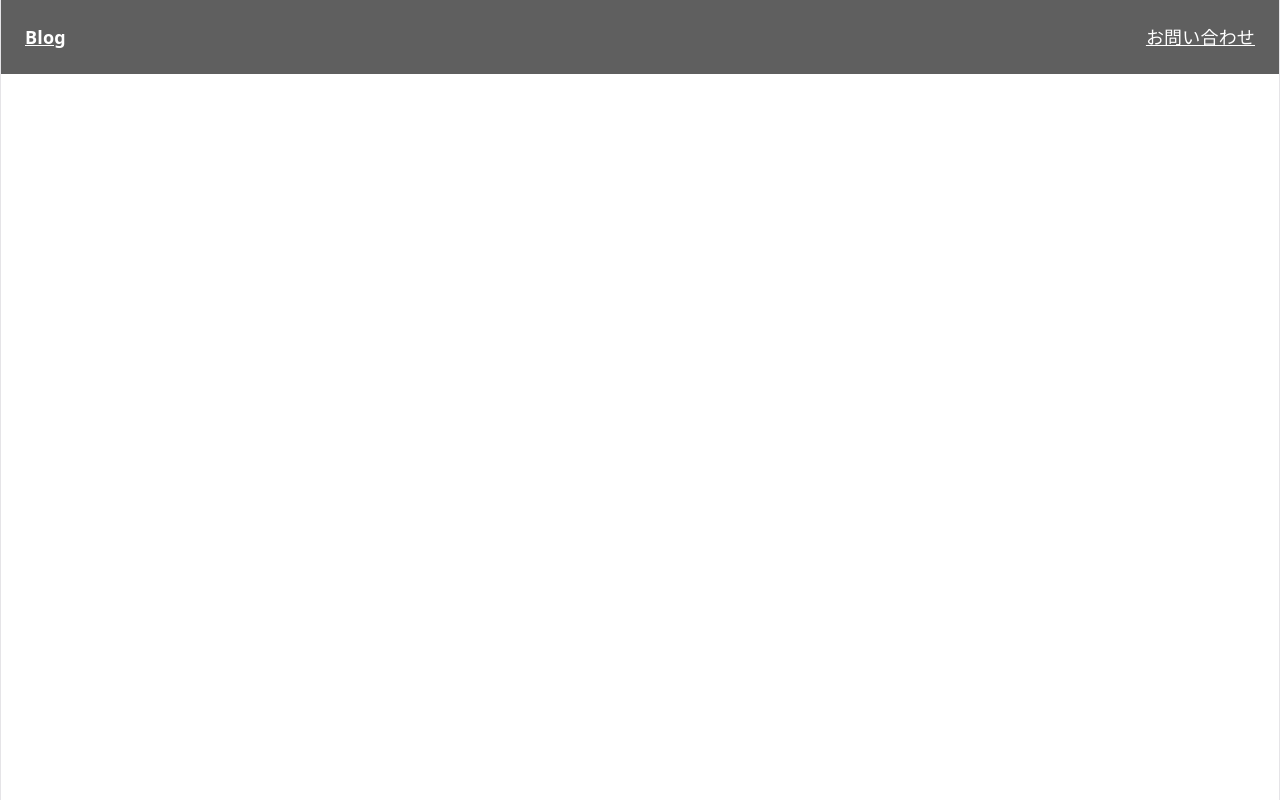
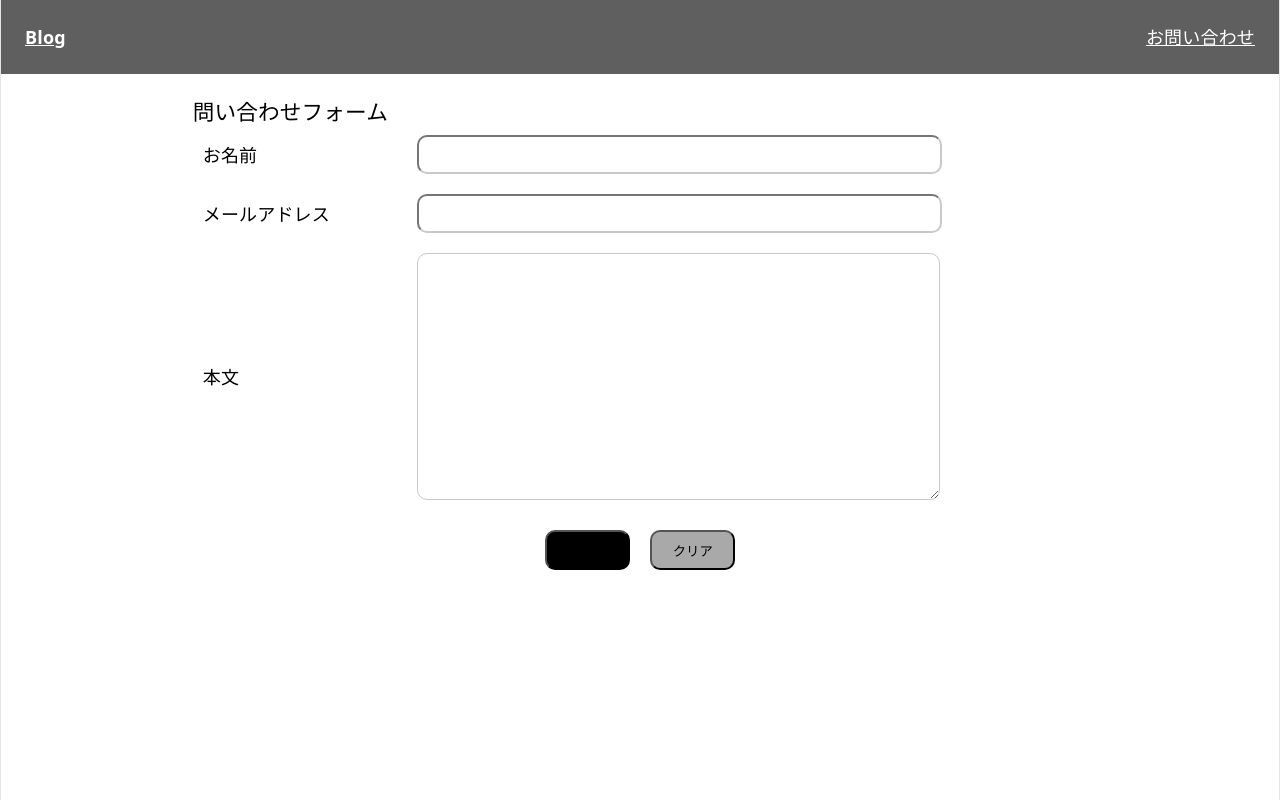
Before and after one commit to rui12212/chapter-6, a React (Vite) app: page /contact in a window 1280 px wide. Before the commit this address had no page. Built offline with nearby package versions, Linux system fonts and the light colour scheme.

Commit message:
task4_first submit

```diff
--- a/src/App.jsx
+++ b/src/App.jsx
@@ -2,6 +2,7 @@ import { Header } from "./components/Header";
 import { Home } from "./components/Home";
 import { Routes, Route, Link } from "react-router-dom";
 import { Detail } from "./components/Detail";
+import { Contact } from "./components/Contact";
 import { Load } from "./components/Load";
 
 export const App = () => {
@@ -15,6 +16,7 @@ export const App = () => {
           <Route index={true} />
           <Route path=":postId" element={<Detail />}></Route>
         </Route>
+        <Route path="/contact" element={<Contact />}></Route>
       </Routes>
     </>
   );
--- /dev/null
+++ b/src/components/Contact/Contact.module.css
@@ -0,0 +1,94 @@
+.bodyPreset {
+  width: 70%;
+  margin: 0 auto;
+}
+
+.contactTitle {
+  font-weight: bold;
+  font-size: larger;
+  color: black;
+  display: flex;
+  margin-top: clamp(20px, 3vw, 25px);
+}
+
+.formPreset {
+  display: flex;
+  justify-content:space-between;
+  align-items: center;
+  margin: 10px;
+  width: 80%;
+}
+
+.formAlign {
+  display: flex;
+  flex-direction: column;
+}
+
+
+.formArea {
+  display: flex;
+  flex-direction: column;
+  width: 70%;
+  align-items: start;
+}
+
+.formLabel{
+  color:black;
+}
+
+.nameForm {
+  width: 100%;
+  border-radius: 10px;
+  border-color: rgb(201, 201, 201);
+  padding: 10px;
+  background-color: white;
+  color: black;
+}
+
+.emailForm {
+  width: 100%;
+  border-radius: 10px;
+  border-color: rgb(201, 201, 201);
+  padding: 10px;
+  background-color: white;
+  color: black;
+}
+
+.contentForm {
+  width: 100%;
+  border-radius: 10px;
+  border-color: rgb(201, 201, 201);
+  padding: 10px;
+  background-color: white;
+  color: black;
+}
+
+.buttonAlign {
+  display: flex;
+  flex-direction: row;
+  justify-content: center;
+  gap: 20px;
+  margin: 20px;
+}
+
+.sendButton {
+  background-color: black;
+  width: 10%;
+  height: 40px;
+  border-radius: 10px;
+  font-weight: bold;
+}
+
+.clearButton {
+  background-color: rgb(169, 169, 169);
+  width: 10%;
+  height: 40px;
+  border-radius: 10px;
+  font-weight: bold;
+  color: black;
+}
+
+.error {
+  color: red;
+  font-size: medium;
+}
--- /dev/null
+++ b/src/components/Contact/index.jsx
@@ -0,0 +1,198 @@
+import classes from "./Contact.module.css";
+import { useState, useId } from "react";
+
+export const Contact = () => {
+  const id = useId();
+  let alertMessage = "";
+
+  const initialForm = { name: "", email: "", content: "" };
+  const [form, setForm] = useState(initialForm);
+
+  const [hasName, setHasName] = useState(true);
+  const [hasEmail, setHasEmail] = useState(true);
+  const [hasContent, setHasContent] = useState(true);
+
+  const [properLengthName, setProperLengthName] = useState(true);
+  const [formattedEmail, setFormattedEmail] = useState(true);
+  const [properLengthContent, setProperLengthContent] = useState(true);
+
+  const [isDisable, setIsDisable] = useState(false);
+
+  const validateNameForm = () => {
+    if (!form.name) {
+      setHasName(false);
+    } else if (form.name.length > 30) {
+      setProperLengthName(false);
+      setHasName(true);
+    } else {
+      setHasName(true);
+      setProperLengthName(true);
+    }
+  };
+
+  const validateEmailForm = () => {
+    if (!form.email) {
+      setHasEmail(false);
+    } else if (!/\S+@\S+\.\S+/.test(form.email)) {
+      setFormattedEmail(false);
+      setHasEmail(true);
+    } else {
+      setHasEmail(true);
+      setFormattedEmail(true);
+    }
+  };
+
+  const validateContentForm = () => {
+    if (!form.content) {
+      setHasContent(false);
+    } else if (form.content.length > 500) {
+      setProperLengthContent(false);
+      setHasContent(true);
+    } else {
+      setHasContent(true);
+      setProperLengthContent(true);
+    }
+  };
+
+  const handleForm = (e) => {
+    setForm({
+      ...form,
+      [e.target.name]: e.target.value,
+    });
+  };
+
+  const clearAllInput = () => {
+    setForm(initialForm);
+  };
+
+  const sendForm = async () => {
+    setIsDisable(true);
+
+    validateNameForm();
+    validateEmailForm();
+    validateContentForm();
+
+    if (!form.name || !form.email || !form.content) {
+      setIsDisable(false);
+      return;
+    }
+
+    try {
+      const res = await fetch(
+        "https://1hmfpsvto6.execute-api.ap-northeast-1.amazonaws.com/dev/contacts",
+        {
+          method: "POST",
+          headers: { "Content-Type": "application/json" },
+          body: JSON.strigify({
+            name: form.name,
+            email: form.email,
+            content: form.content,
+          }),
+        },
+      );
+
+      if(!res.ok) {
+        switch(res.status){
+          case 400:
+            window.alert("エラーが発生しました。内容をもう一度確かめて、再送信してください。");
+          case 500:
+            window.alert("サーバーエラーが発生しました");
+          default:
+            window.alert("エラーが発生しました");
+        }
+        setIsDisable(false);
+      }
+
+      const data = await res.json();
+      window.alert(`結果:${data.message}: ありがとうございます。返信をお待ちください。`);
+      setIsDisable(false);
+      clearAllInput();
+
+    } catch (error) {
+      window.alert("送信に失敗しました。下記に");
+      setIsDisable(false);
+    } finally{
+      setIsDisable(false);
+    }
+  };
+
+  return (
+    <div className={classes.bodyPreset}>
+      <label className={classes.contactTitle}>問い合わせフォーム</label>
+      <div className={classes.formAlign}>
+        <div className={classes.formPreset}>
+          <span className={classes.formLabel}>お名前</span>
+          <div className={classes.formArea}>
+            <input
+              type="text"
+              id={`${id}-name`}
+              name="name"
+              value={form.name}
+              onChange={handleForm}
+              className={classes.nameForm}
+            ></input>
+            {!hasName ? (
+              <span className={classes.error}>名前の記入は必須です</span>
+            ) : !properLengthName ? (
+              <span className={classes.error}>名前は30文字以内です</span>
+            ) : null}
+          </div>
+        </div>
+        <div className={classes.formPreset}>
+          <span className={classes.formLabel}>メールアドレス</span>
+          <div className={classes.formArea}>
+            <input
+              type="email"
+              id={`${id}-email`}
+              name="email"
+              value={form.email}
+              onChange={handleForm}
+              className={classes.emailForm}
+            ></input>
+            {!hasEmail ? (
+              <span className={classes.error}>
+                メールアドレスの記入は必須です
+              </span>
+            ) : !formattedEmail ? (
+              <span className={classes.error}>
+                メールアドレスの形式が正しくありません
+              </span>
+            ) : null}
+          </div>
+        </div>
+        <div className={classes.formPreset}>
+          <span className={classes.formLabel}>本文</span>
+          <div className={classes.formArea}>
+            <textarea
+              rows={15}
+              id={`${id}-content`}
+              name="content"
+              value={form.content}
+              onChange={handleForm}
+              className={classes.contentForm}
+            ></textarea>
+            {hasContent ? null : (
+              <span className={classes.error}>本文の記入は必須です</span>
+            )}
+          </div>
+        </div>
+        <div className={classes.buttonAlign}>
+          <button
+            className={classes.sendButton}
+            disabled={isDisable}
+            onClick={sendForm}
+          >
+            {isDisable ? "送信中..." : "送信"}
+          </button>
+          <button
+            className={classes.clearButton}
+            disabled={isDisable}
+            onClick={clearAllInput}
+          >
+            クリア
+          </button>
+        </div>
+      </div>
+    </div>
+  );
+};
--- a/src/components/Header/index.jsx
+++ b/src/components/Header/index.jsx
@@ -8,9 +8,9 @@ export const Header = () => {
       <Link to="/" className={classes.headerLink}>
         Blog
       </Link>
-      <a href="/contact" className={classes.headerLink}>
+      <Link to="/contact" className={classes.headerLink}>
         お問い合わせ
-      </a>
+      </Link>
     </header>
   );
 };
```
